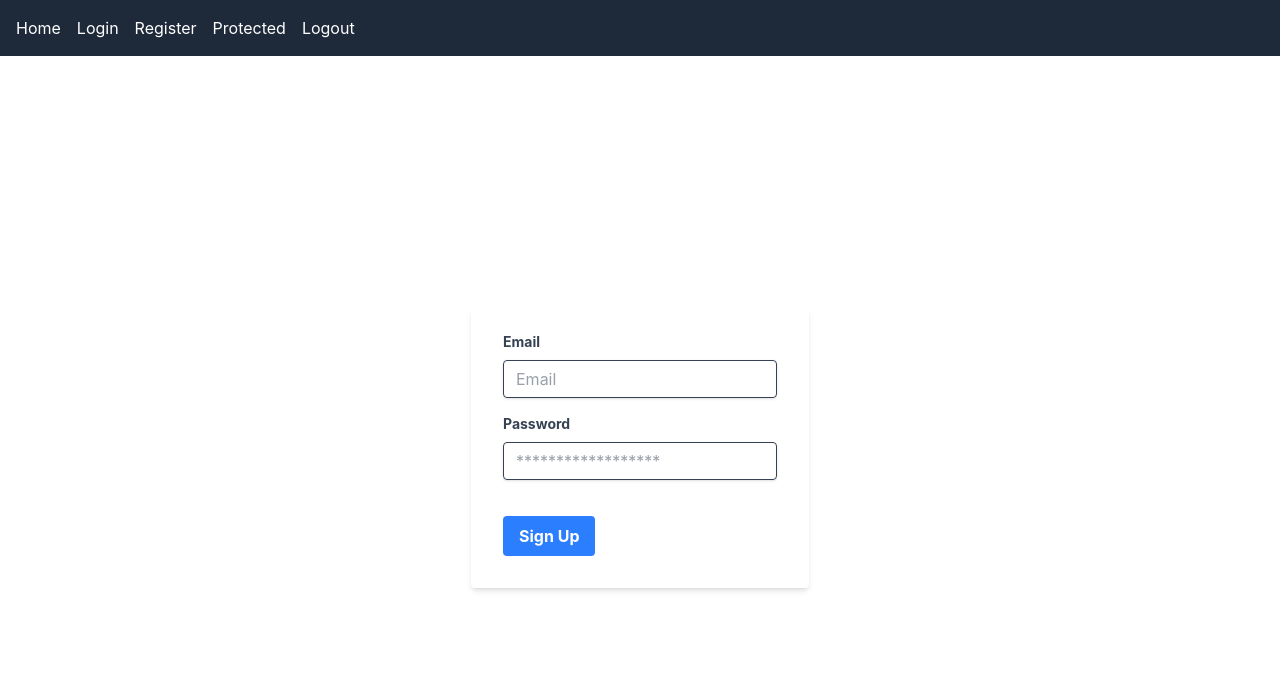
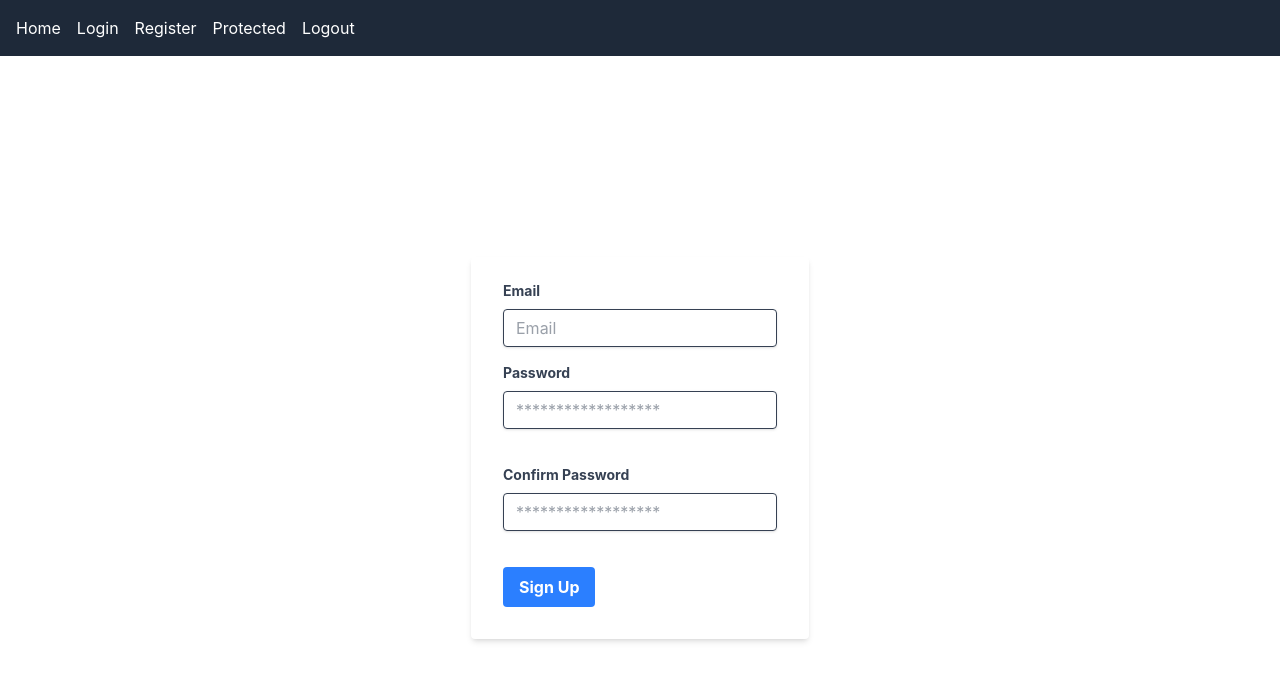
Before and after one commit to gcdelatorre/Auths-Practice, a React app in the folder frontend/: page /register in a window 1280 px wide. Shown: the top 680 px of the page. Built offline with nearby package versions, Linux system fonts and the light colour scheme; the HTML template or start-up script is replaced by a standard one.

Commit message:
create register function

```diff
--- a/frontend/src/pages/Register.jsx
+++ b/frontend/src/pages/Register.jsx
@@ -1,9 +1,44 @@
-import React from 'react';
+import { useState, useEffect } from 'react';
+import { register } from '../api/auth.api.js';
 
 function Register() {
+
+  const [email, setEmail] = useState('');
+  const [password, setPassword] = useState('');
+  const [confirmPassword, setConfirmPassword] = useState('');
+
+  const passwordMatch = password === confirmPassword;
+
+  const handleSubmit = async (e) => {
+    e.preventDefault();
+    if (passwordMatch) {
+      try {
+        await register(email, password)
+        setEmail('');
+        setPassword('');
+        setConfirmPassword('');
+      } catch (err) {
+        alert(err.response.data.message); // just for testing, toast in production
+      }
+    }
+    else {
+      alert('Passwords do not match');
+    }
+  }
+
+  const handleChange = (e) => {
+    e.preventDefault();
+    const { name, value } = e.target
+
+    if (name === 'email') setEmail(value);
+    if (name === 'password') setPassword(value);
+    if (name === 'confirmPassword') setConfirmPassword(value);
+
+  }
+
   return (
     <div className="flex justify-center items-center h-screen">
-      <form className="bg-white shadow-md rounded px-8 pt-6 pb-8 mb-4">
+      <form className="bg-white shadow-md rounded px-8 pt-6 pb-8 mb-4" onSubmit={handleSubmit}>
         <div className="mb-4">
           <label className="block text-gray-700 text-sm font-bold mb-2" htmlFor="email">
             Email
@@ -13,6 +48,9 @@ function Register() {
             id="email"
             type="email"
             placeholder="Email"
+            value={email}
+            onChange={handleChange}
+            name="email"
           />
         </div>
         <div className="mb-6">
@@ -24,12 +62,29 @@ function Register() {
             id="password"
             type="password"
             placeholder="******************"
+            value={password}
+            onChange={handleChange}
+            name="password"
+          />
+        </div>
+        <div className="mb-6">
+          <label className="block text-gray-700 text-sm font-bold mb-2" htmlFor="password">
+            Confirm Password
+          </label>
+          <input
+            className="shadow appearance-none border rounded w-full py-2 px-3 text-gray-700 mb-3 leading-tight focus:outline-none focus:shadow-outline"
+            id="confirmPassword"
+            type="password"
+            placeholder="******************"
+            value={confirmPassword}
+            onChange={handleChange}
+            name="confirmPassword"
           />
         </div>
         <div className="flex items-center justify-between">
           <button
             className="bg-blue-500 hover:bg-blue-700 text-white font-bold py-2 px-4 rounded focus:outline-none focus:shadow-outline"
-            type="button"
+            type="submit"
           >
             Sign Up
           </button>
```
